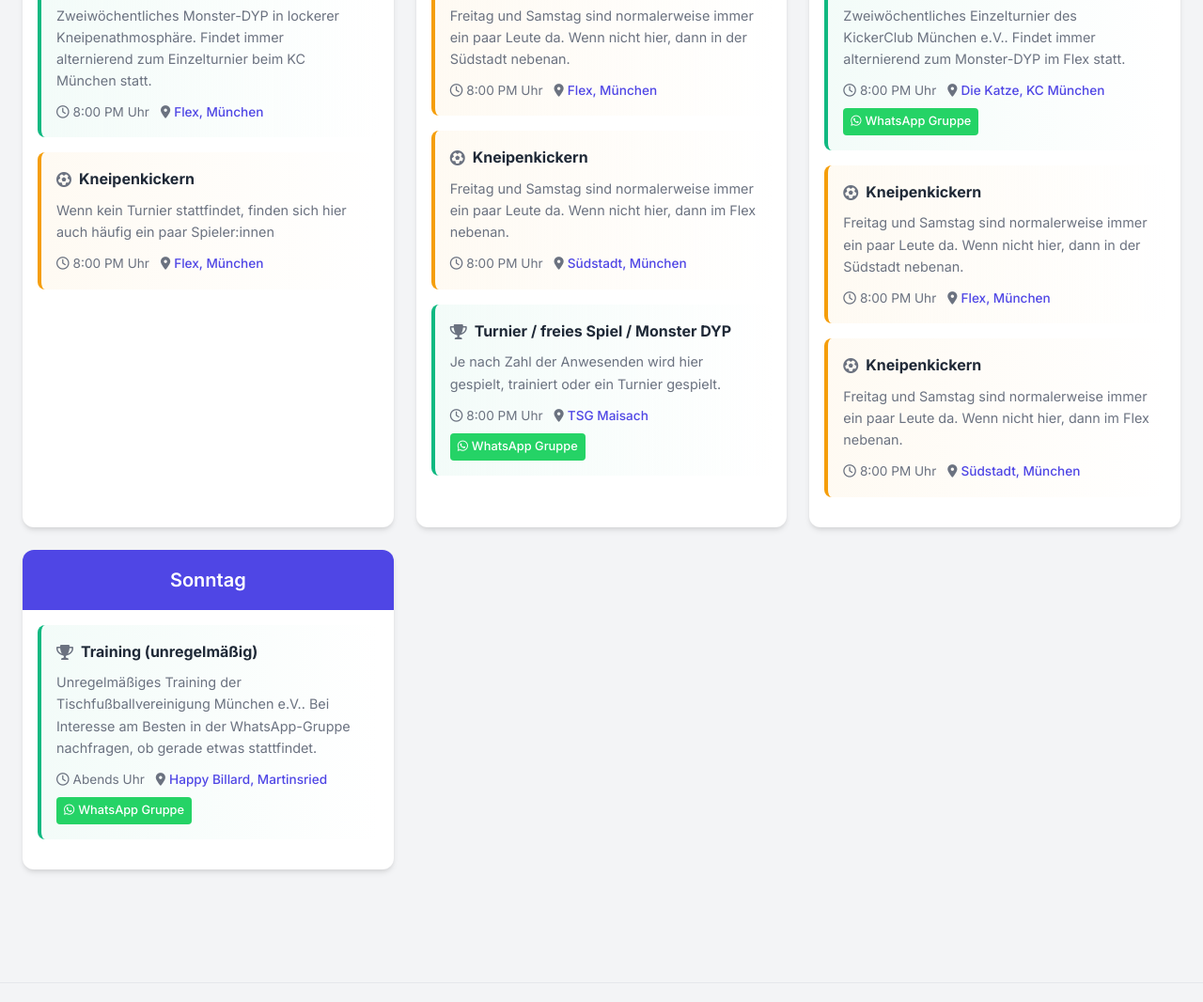
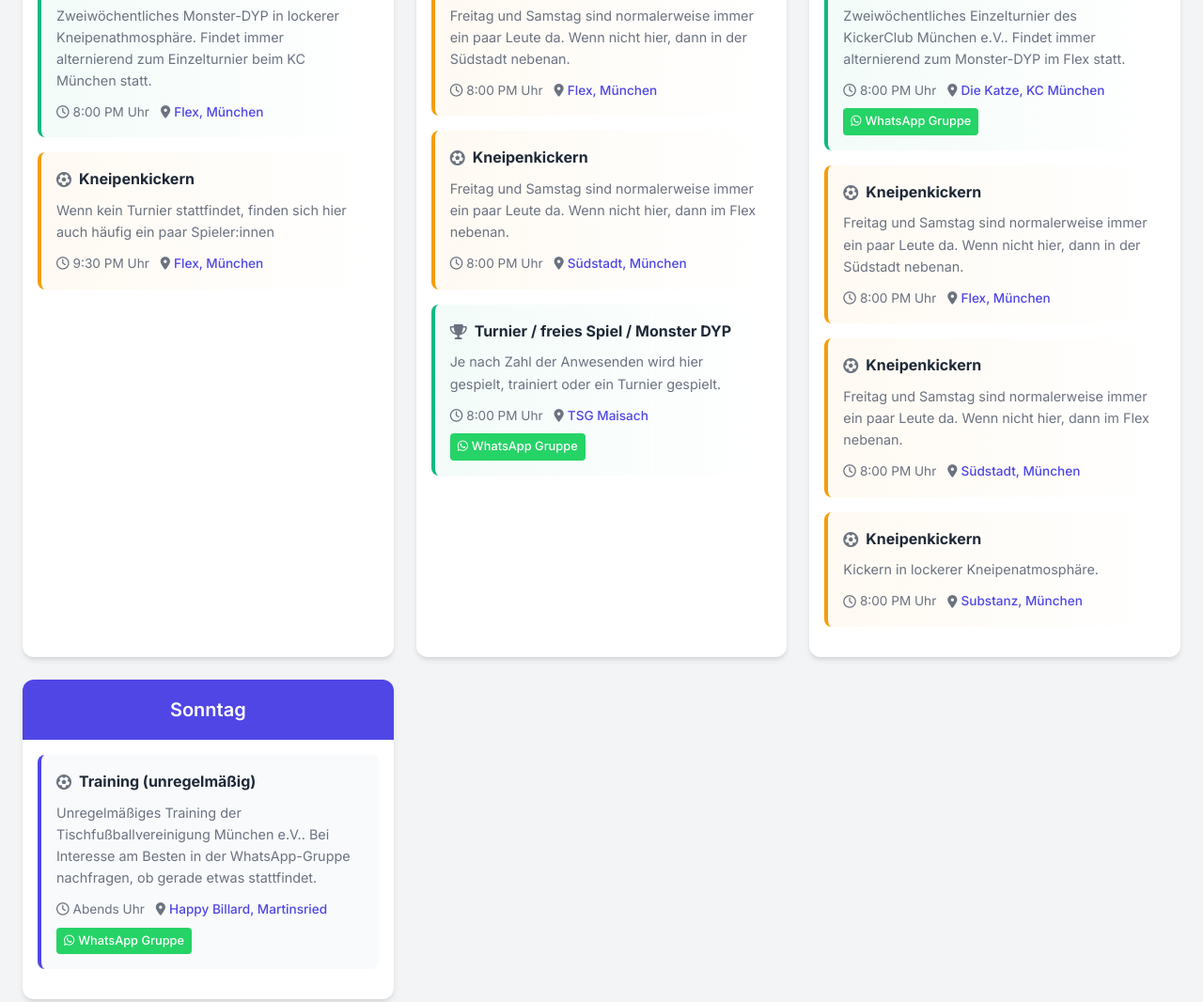
Before and after one commit to kc-muenchen/muenchner-kickerkalender, a plain HTML site: page index.html in a window 1280 px wide. Shown: the part 1101-2167 px from the top of the page at 94% size. Drawn offline with Linux system fonts and the light colour scheme.

Commit message:
feat: add substanz on saturday. fix time for thursday flex

```diff
--- a/index.html
+++ b/index.html
@@ -281,7 +281,7 @@
     ],
     Donnerstag: [
       { title: 'Monster-DYP (zweiwöchentlich)', time: '8:00 PM', location: '<a href="https://maps.app.goo.gl/61L8ZAeVZfMYWnCH9">Flex, München</a>', link: 'https://www.flex-muenchen.de/', description: 'Zweiwöchentliches Monster-DYP in lockerer Kneipenathmosphäre. Findet immer alternierend zum Einzelturnier beim KC München statt.', type: 'tournament'  },
-      { title: 'Kneipenkickern', time: '8:00 PM', location: '<a href="https://maps.app.goo.gl/61L8ZAeVZfMYWnCH9">Flex, München</a>', link: 'https://www.flex-muenchen.de/', description: 'Wenn kein Turnier stattfindet, finden sich hier auch häufig ein paar Spieler:innen', type: 'leisure' }
+      { title: 'Kneipenkickern', time: '9:30 PM', location: '<a href="https://maps.app.goo.gl/61L8ZAeVZfMYWnCH9">Flex, München</a>', link: 'https://www.flex-muenchen.de/', description: 'Wenn kein Turnier stattfindet, finden sich hier auch häufig ein paar Spieler:innen', type: 'leisure' }
     ],
     Freitag: [
       { title: 'Kneipenkickern', time: '8:00 PM', location: '<a href="https://maps.app.goo.gl/61L8ZAeVZfMYWnCH9">Flex, München</a>', link: 'https://www.flex-muenchen.de/', description: 'Freitag und Samstag sind normalerweise immer ein paar Leute da. Wenn nicht hier, dann in der Südstadt nebenan.', type: 'leisure'  },
@@ -292,9 +292,10 @@
       { title: 'Einzelturnier (zweiwöchentlich)', time: '8:00 PM', location: '<a href="https://maps.app.goo.gl/dj5vfbZqDJvzbKNg8">Die Katze, KC München</a>', link: 'https://kc-muenchen.de/', whatsapp:'https://chat.whatsapp.com/FaSZY5WEKq63ChSRYcvYjM', description: 'Zweiwöchentliches Einzelturnier des KickerClub München e.V.. Findet immer alternierend zum Monster-DYP im Flex statt.', type: 'tournament'  },
       { title: 'Kneipenkickern', time: '8:00 PM', location: '<a href="https://maps.app.goo.gl/61L8ZAeVZfMYWnCH9">Flex, München</a>', link: 'https://www.flex-muenchen.de/', description: 'Freitag und Samstag sind normalerweise immer ein paar Leute da. Wenn nicht hier, dann in der Südstadt nebenan.', type: 'leisure'  },
       { title: 'Kneipenkickern', time: '8:00 PM', location: '<a href="https://maps.app.goo.gl/tHnYFwcH5km1cfgNA">Südstadt, München</a>', link: 'https://www.suedstadt-schlachthof.de/', description: 'Freitag und Samstag sind normalerweise immer ein paar Leute da. Wenn nicht hier, dann im Flex nebenan.', type: 'leisure'  },
+      { title: 'Kneipenkickern', time: '8:00 PM', location: '<a href="https://maps.app.goo.gl/yBRz64Kx1afuXLb48">Substanz, München</a>', link: 'https://substanz-club.com/', description: 'Kickern in lockerer Kneipenatmosphäre.', type: 'leisure'  },
     ],
     Sonntag: [
-      { title: 'Training (unregelmäßig)', time: 'Abends', location: '<a href="https://maps.app.goo.gl/sUK2SaNeQZq8CRUj9">Happy Billard, Martinsried</a>', link: 'https://www.tischfussballvereinigung.de/', whatsapp: 'https://chat.whatsapp.com/JTFKNj7SOGCFgFgKe1qMkj', description: 'Unregelmäßiges Training der Tischfußballvereinigung München e.V.. Bei Interesse am Besten in der WhatsApp-Gruppe nachfragen, ob gerade etwas stattfindet.', type: 'tournament' }
+      { title: 'Training (unregelmäßig)', time: 'Abends', location: '<a href="https://maps.app.goo.gl/sUK2SaNeQZq8CRUj9">Happy Billard, Martinsried</a>', link: 'https://www.tischfussballvereinigung.de/', whatsapp: 'https://chat.whatsapp.com/JTFKNj7SOGCFgFgKe1qMkj', description: 'Unregelmäßiges Training der Tischfußballvereinigung München e.V.. Bei Interesse am Besten in der WhatsApp-Gruppe nachfragen, ob gerade etwas stattfindet.', type: '' }
     ],
   };
 
```
